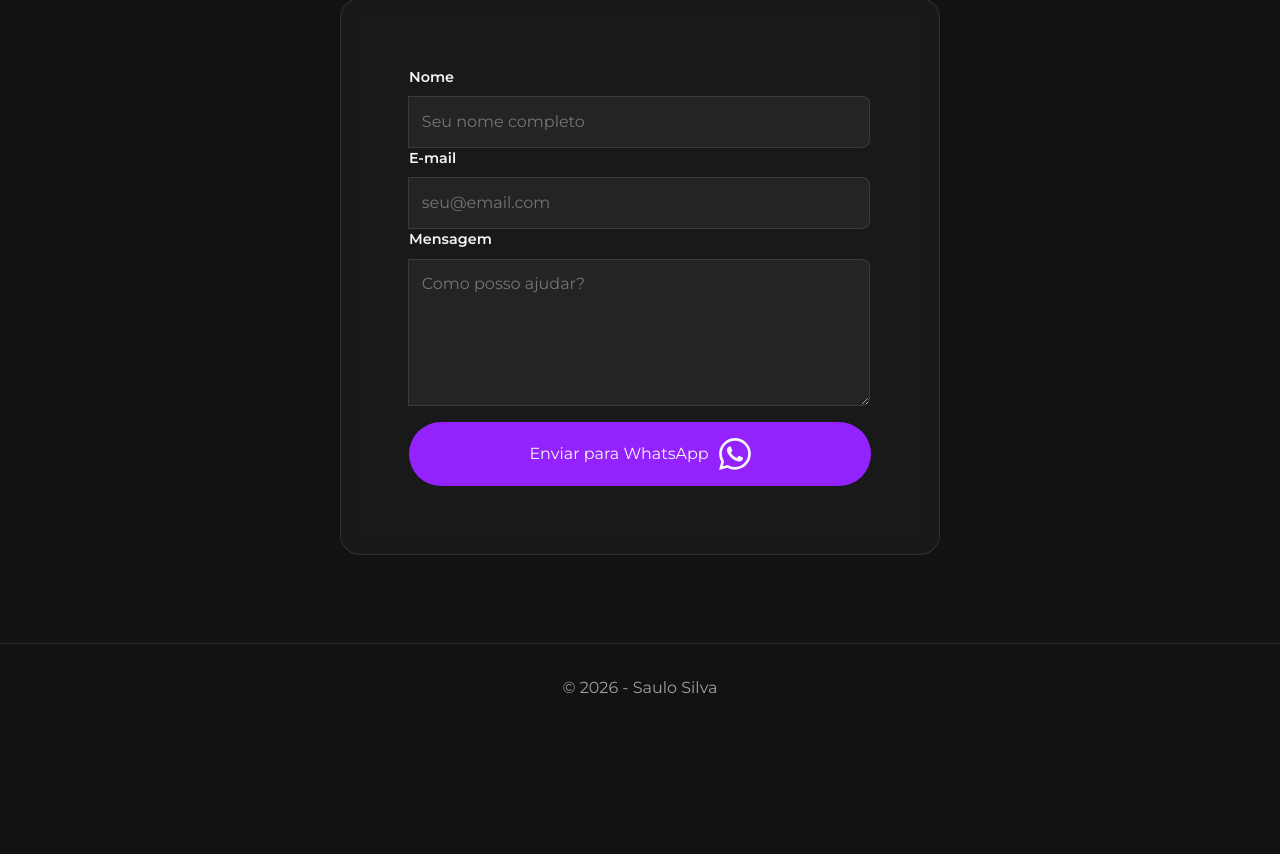
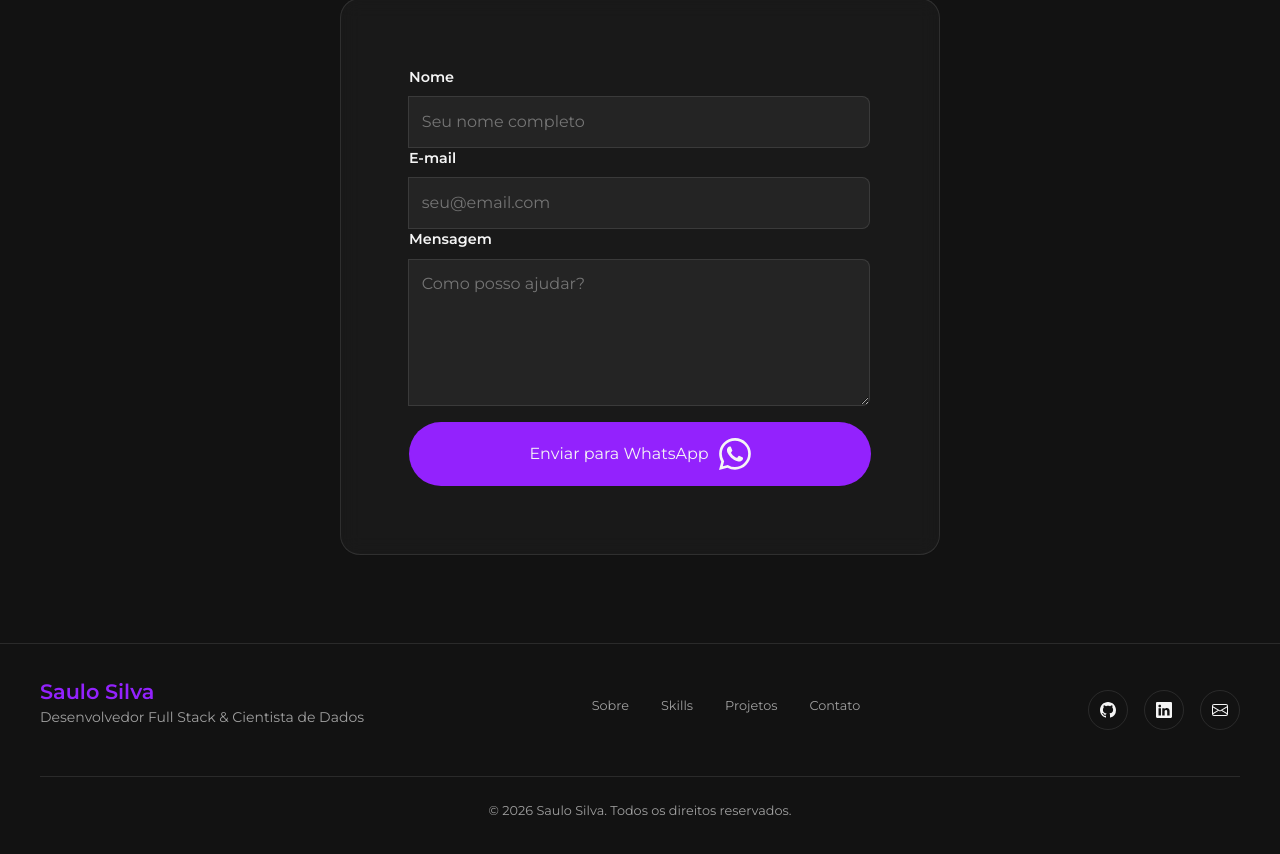
Before and after one commit to eusaulosilva/portifolio-react_vite, a React (Vite) app: page / in a window 1280 px wide. Shown: the part 5196-6050 px from the top of the page. Before the commit the page ends 5944 px from the top, so only its background shows below. Built offline with nearby package versions, Linux system fonts and the light colour scheme.

Commit message:
modificando o rodapé

```diff
--- a/src/App.css
+++ b/src/App.css
@@ -624,14 +624,99 @@
   letter-spacing: 1px;
 }
 
-.rodape {
+/* Estilos específicos para o Footer */
+.footer-wrapper {
+  border-top: 1px solid var(--cor-borda-vidro);
+  background-color: var(--cor-primaria);
+  padding: 2rem 2rem 2rem 2rem;
+  font-family: var(--fonte-secundaria);
+}
+
+.footer-container {
+  max-width: 1200px;
+  margin: 0 auto;
+  display: flex;
+  align-items: center;
+
+  justify-content: space-between;
+  gap: 2rem;
+
+}
+
+.footer-brand {
+  text-align: left;
+  max-width: 400px;
+
+}
+
+.footer-brand a {
+
+  font-weight: bold;
+  font-size: 1.3rem;
+  text-decoration: none;
+  color: var(--cor-terciaria);
+}
+
+.footer-brand p {
+  font-size: 0.875rem;
   color: var(--cor-texto-corpo);
-  padding: 2rem;
+}
+
+
+.footer-nav-links {
+  display: flex;
+  gap: 2rem;
+  margin-bottom: 0.5rem;
+}
+
+.footer-nav-links a {
+  color: var(--cor-texto-corpo);
+  text-decoration: none;
+  font-size: 0.8rem;
+  transition: color 0.3s ease;
+}
+
+.footer-nav-links a:hover {
+  color: var(--cor-terciaria);
+}
+
+.footer-social-group {
+  display: flex;
+  gap: 1rem;
+}
+
+.footer-social-icon {
+  display: flex;
+  align-items: center;
+  justify-content: center;
+  width: 40px;
+  height: 40px;
+  border-radius: 50%;
+  background-color: transparent;
+  border: 1px solid var(--cor-borda-vidro);
+  color: var(--cor-secundaria);
+  transition: all 0.3s ease;
+  text-decoration: none;
+}
+
+.footer-social-icon:hover {
+  background-color: var(--cor-bg-vidro);
+  border-color: var(--cor-terciaria);
+}
+
+.footer-bottom {
+  max-width: 1200px;
+  margin: 0 auto;
+
+  margin-top: 2rem;
+  padding-top: 1.5rem;
+  border-top: 1px solid var(--cor-borda-vidro);
   text-align: center;
-  font-family: var(--fonte-secundaria);
-  font-size: 1rem;
-  border-top: 1px solid var(--cor-borda-vidro);
+  font-size: 0.8rem;
+  color: var(--cor-texto-corpo);
 }
+
+
 
 /* ==========================================================================
    10. MEDIA QUERIES (RESPONSIVIDADE)
@@ -725,6 +810,16 @@
     grid-template-columns: repeat(auto-fill, minmax(min(100%, 18rem), 1fr));
     gap: 1.5rem;
   }
+
+  .footer-container {
+    flex-direction: column;
+    align-items: center;
+  }
+
+  .footer-brand {
+    text-align: center;
+  }
+
 }
 
 /* --- Smartphones muito pequenos --- */
--- a/src/App.jsx
+++ b/src/App.jsx
@@ -6,6 +6,7 @@
 import Projects from './pages/Projects';
 import Resume from './pages/Resume';
 import Contact from './pages/Contact';
+import Footer from './components/Footer';
 
 function App() {
   return (
@@ -19,9 +20,7 @@
         <Resume />
         <Contact />
       </main>
-      <footer className="rodape">
-        <p>&copy; 2026 - Saulo Silva</p>
-      </footer>
+      <Footer />
     </div>
   )
 }
--- /dev/null
+++ b/src/components/Footer.jsx
@@ -0,0 +1,75 @@
+const Footer = () => {
+    const currentYear = new Date().getFullYear();
+
+    const socialLinks = [
+        {
+            label: "GitHub",
+            href: "https://github.com/eusaulosilva",
+            path: "M8 0C3.58 0 0 3.58 0 8c0 3.54 2.29 6.53 5.47 7.59.4.07.55-.17.55-.38 0-.19-.01-.82-.01-1.49-2.01.37-2.53-.49-2.69-.94-.09-.23-.48-.94-.82-1.13-.28-.15-.68-.52-.01-.53.63-.01 1.08.58 1.23.82.72 1.21 1.87.87 2.33.66.07-.52.28-.87.51-1.07-1.78-.2-3.64-.89-3.64-3.95 0-.87.31-1.59.82-2.15-.08-.2-.36-1.02.08-2.12 0 0 .67-.21 2.2.82.64-.18 1.32-.27 2-.27s1.36.09 2 .27c1.53-1.04 2.2-.82 2.2-.82.44 1.1.16 1.92.08 2.12.51.56.82 1.27.82 2.15 0 3.07-1.87 3.75-3.65 3.95.29.25.54.73.54 1.48 0 1.07-.01 1.93-.01 2.2 0 .21.15.46.55.38A8.01 8.01 0 0 0 16 8c0-4.42-3.58-8-8-8"
+        },
+        {
+            label: "LinkedIn",
+            href: "https://linkedin.com/in/eusaulosilva",
+            path: "M0 1.146C0 .513.526 0 1.175 0h13.65C15.474 0 16 .513 16 1.146v13.708c0 .633-.526 1.146-1.175 1.146H1.175C.526 16 0 15.487 0 14.854V1.146zm4.943 12.248V6.169H2.542v7.225h2.401zm-1.2-8.212c.837 0 1.358-.554 1.358-1.248-.015-.709-.52-1.248-1.342-1.248-.822 0-1.359.54-1.359 1.248 0 .694.521 1.248 1.327 1.248h.016zm4.908 8.212V9.359c0-.216.016-.432.08-.586.173-.431.568-.878 1.232-.878.869 0 1.216.662 1.216 1.634v3.865h2.401V9.25c0-2.22-1.184-3.252-2.764-3.252-1.274 0-1.845.7-2.165 1.193v.025h-.016a5.54 5.54 0 0 1 .016-.025V6.169h-2.4c.03.678 0 7.225 0 7.225h2.4z"
+        },
+        {
+            label: "Mail",
+            href: "mailto:contato@eusaulosilva.com.br",
+            path: "M0 4a2 2 0 0 1 2-2h12a2 2 0 0 1 2 2v8a2 2 0 0 1-2 2H2a2 2 0 0 1-2-2zm2-1a1 1 0 0 0-1 1v.217l7 4.2 7-4.2V4a1 1 0 0 0-1-1zm13 2.383-4.708 2.825L15 11.105zm-.034 6.876-5.64-3.471L8 9.583l-1.326-.795-5.64 3.47A1 1 0 0 0 2 13h12a1 1 0 0 0 .966-.741M1 11.105l4.708-2.897L1 5.383z"
+        },
+    ];
+
+    return (
+        <footer className="footer-wrapper">
+            <div className="footer-container">
+                {/* Logo / Nome */}
+                <div className="footer-brand">
+                    <a href="#">
+                        Saulo Silva
+                    </a>
+                    <p>
+                        Desenvolvedor Full Stack & Cientista de Dados
+                    </p>
+                </div>
+
+                {/* Nav Links */}
+                <nav className="footer-nav-links">
+                    <a href="#sobre">Sobre</a>
+                    <a href="#skill">Skills</a>
+                    <a href="#projetos">Projetos</a>
+                    <a href="#contato">Contato</a>
+                </nav>
+
+                {/* Social Links */}
+                <div className="footer-social-group">
+                    {socialLinks.map((social) => (
+                        <a
+                            key={social.label}
+                            href={social.href}
+                            target="_blank"
+                            rel="noopener noreferrer"
+                            className="footer-social-icon"
+                            aria-label={social.label}
+                        >
+                            <svg
+                                viewBox="0 0 16 16"
+                                width="16"
+                                height="16"
+                                fill="currentColor"
+                                xmlns="http://www.w3.org/2000/svg"
+                            >
+                                <path d={social.path} />
+                            </svg>
+                        </a>
+                    ))}
+                </div>
+            </div>
+
+            <div className="footer-bottom">
+                <p>&copy; {currentYear} Saulo Silva. Todos os direitos reservados.</p>
+            </div>
+        </footer>
+    );
+};
+
+export default Footer;
```
